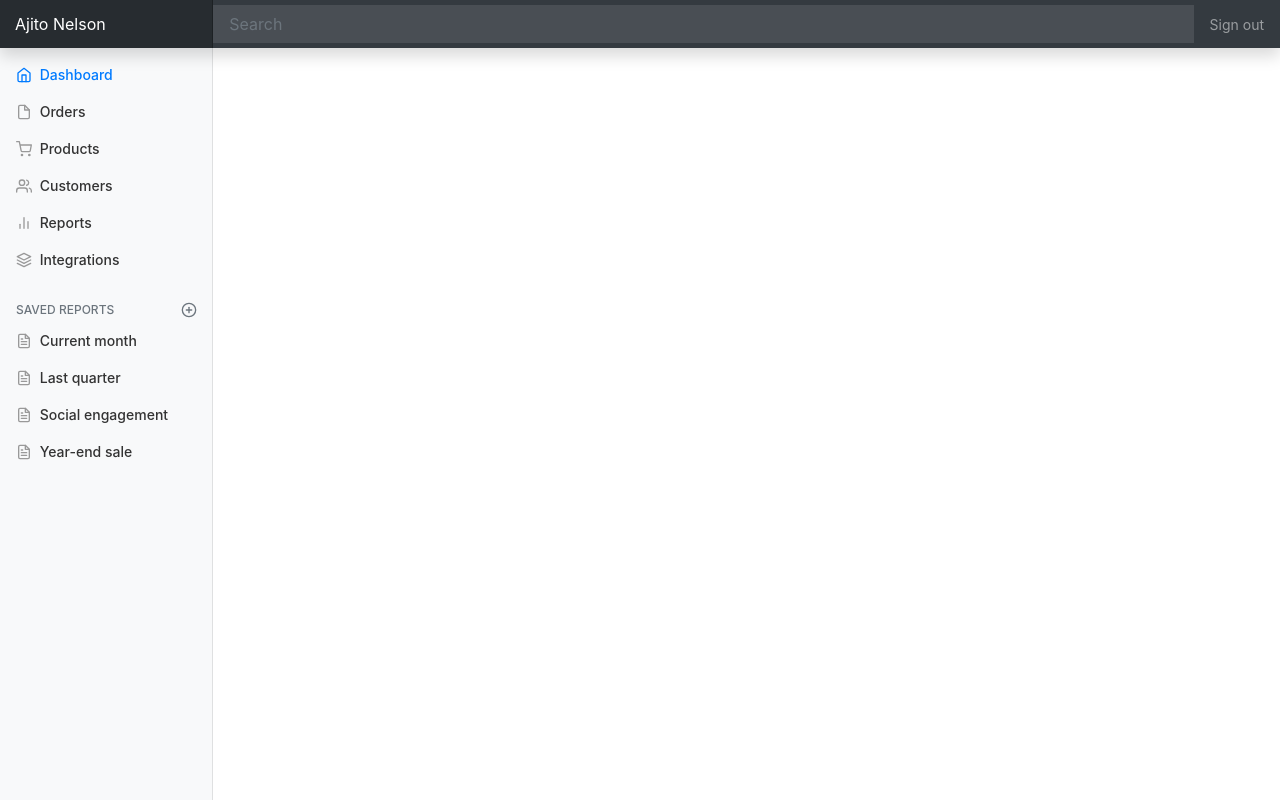
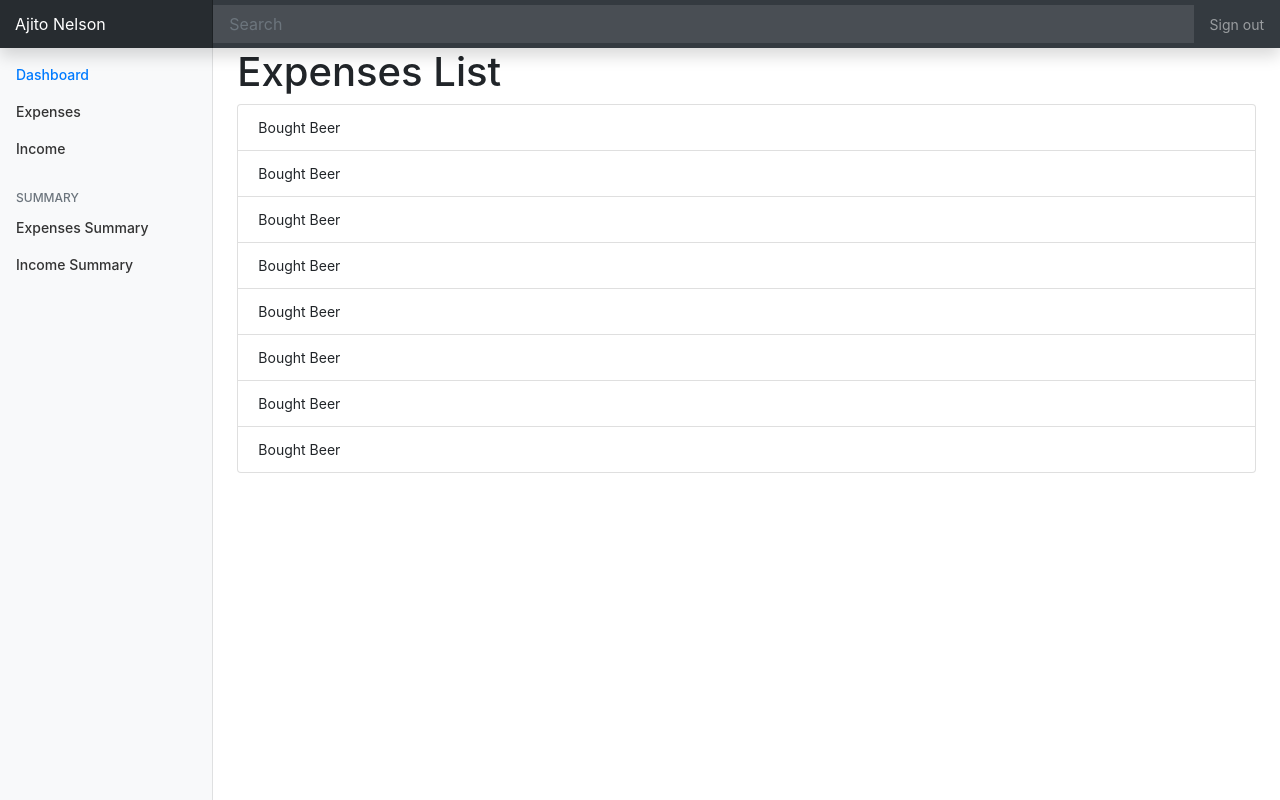
Before and after one commit to ajitonelsonn/tutorial_django, a Django app: page / in a window 1280 px wide. Run offline with Django 5.2, Linux system fonts and the light colour scheme; some libraries are stand-ins or nearby versions.

Commit message:
SETTING UP URLS,VIEWS,TEMPLATES.

```diff
--- a/expenseswebsite/expenseswebsite/urls.py
+++ b/expenseswebsite/expenseswebsite/urls.py
@@ -21,4 +21,5 @@ from django.urls import path, include
 urlpatterns = [
     path("admin/", admin.site.urls),
     path('', include('expenses.urls')),
+    path('authentication/', include('authentication.urls')),
 ]
--- a/expenseswebsite/templates/expenses/add_expense.html
+++ b/expenseswebsite/templates/expenses/add_expense.html
@@ -1,3 +1,3 @@
-{% extends "base.html" %}
-
+{% extends "base.html" %} {% block content %}
 <h1>ADD Expenses</h1>
+{% endblock %}
--- a/expenseswebsite/templates/expenses/index.html
+++ b/expenseswebsite/templates/expenses/index.html
@@ -1,4 +1,4 @@
-{% extends "base.html" %}
+{% extends "base.html" %} {% block content %}
 <h1>Expenses List</h1>
 
 <ul class="list-group">
@@ -11,3 +11,4 @@
   <li class="list-group-item">Bought Beer</li>
   <li class="list-group-item">Bought Beer</li>
 </ul>
+{% endblock %}
--- a/expenseswebsite/templates/partials/_sidebar.html
+++ b/expenseswebsite/templates/partials/_sidebar.html
@@ -4,78 +4,34 @@
     <ul class="nav flex-column">
       <li class="nav-item">
         <a class="nav-link active" href="#">
-          <span data-feather="home"></span>
           Dashboard <span class="sr-only">(current)</span>
         </a>
       </li>
       <li class="nav-item">
-        <a class="nav-link" href="#">
-          <span data-feather="file"></span>
-          Orders
-        </a>
+        <a class="nav-link" href="#"> Expenses </a>
       </li>
       <li class="nav-item">
-        <a class="nav-link" href="#">
-          <span data-feather="shopping-cart"></span>
-          Products
-        </a>
-      </li>
-      <li class="nav-item">
-        <a class="nav-link" href="#">
-          <span data-feather="users"></span>
-          Customers
-        </a>
-      </li>
-      <li class="nav-item">
-        <a class="nav-link" href="#">
-          <span data-feather="bar-chart-2"></span>
-          Reports
-        </a>
-      </li>
-      <li class="nav-item">
-        <a class="nav-link" href="#">
-          <span data-feather="layers"></span>
-          Integrations
-        </a>
+        <a class="nav-link" href="#"> Income </a>
       </li>
     </ul>
 
     <h6
       class="sidebar-heading d-flex justify-content-between align-items-center px-3 mt-4 mb-1 text-muted"
     >
-      <span>Saved reports</span>
+      <span>Summary</span>
       <a
         class="d-flex align-items-center text-muted"
         href="#"
         aria-label="Add a new report"
       >
-        <span data-feather="plus-circle"></span>
       </a>
     </h6>
     <ul class="nav flex-column mb-2">
       <li class="nav-item">
-        <a class="nav-link" href="#">
-          <span data-feather="file-text"></span>
-          Current month
-        </a>
+        <a class="nav-link" href="#"> Expenses Summary </a>
       </li>
       <li class="nav-item">
-        <a class="nav-link" href="#">
-          <span data-feather="file-text"></span>
-          Last quarter
-        </a>
-      </li>
-      <li class="nav-item">
-        <a class="nav-link" href="#">
-          <span data-feather="file-text"></span>
-          Social engagement
-        </a>
-      </li>
-      <li class="nav-item">
-        <a class="nav-link" href="#">
-          <span data-feather="file-text"></span>
-          Year-end sale
-        </a>
+        <a class="nav-link" href="#"> Income Summary </a>
       </li>
     </ul>
   </div>
```
